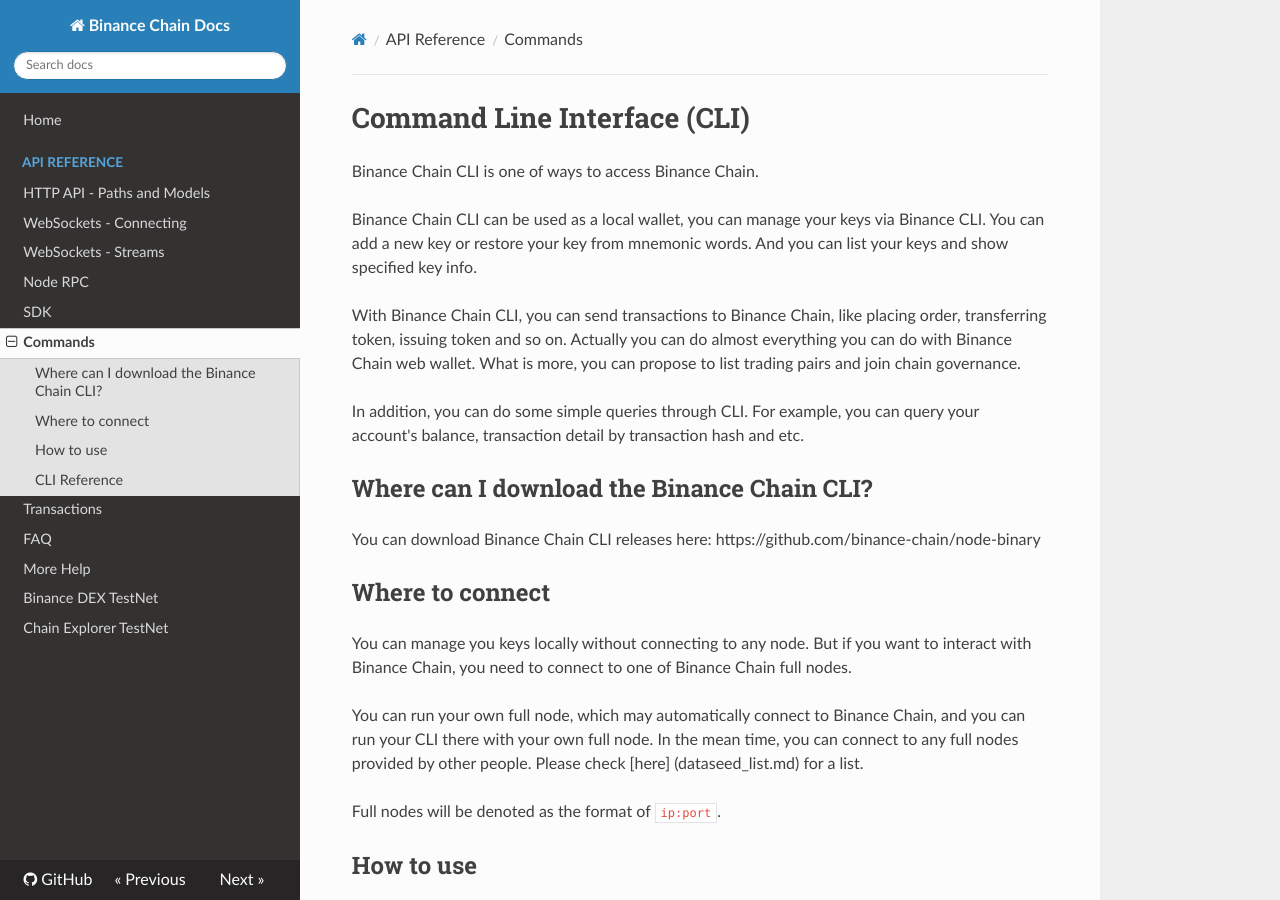
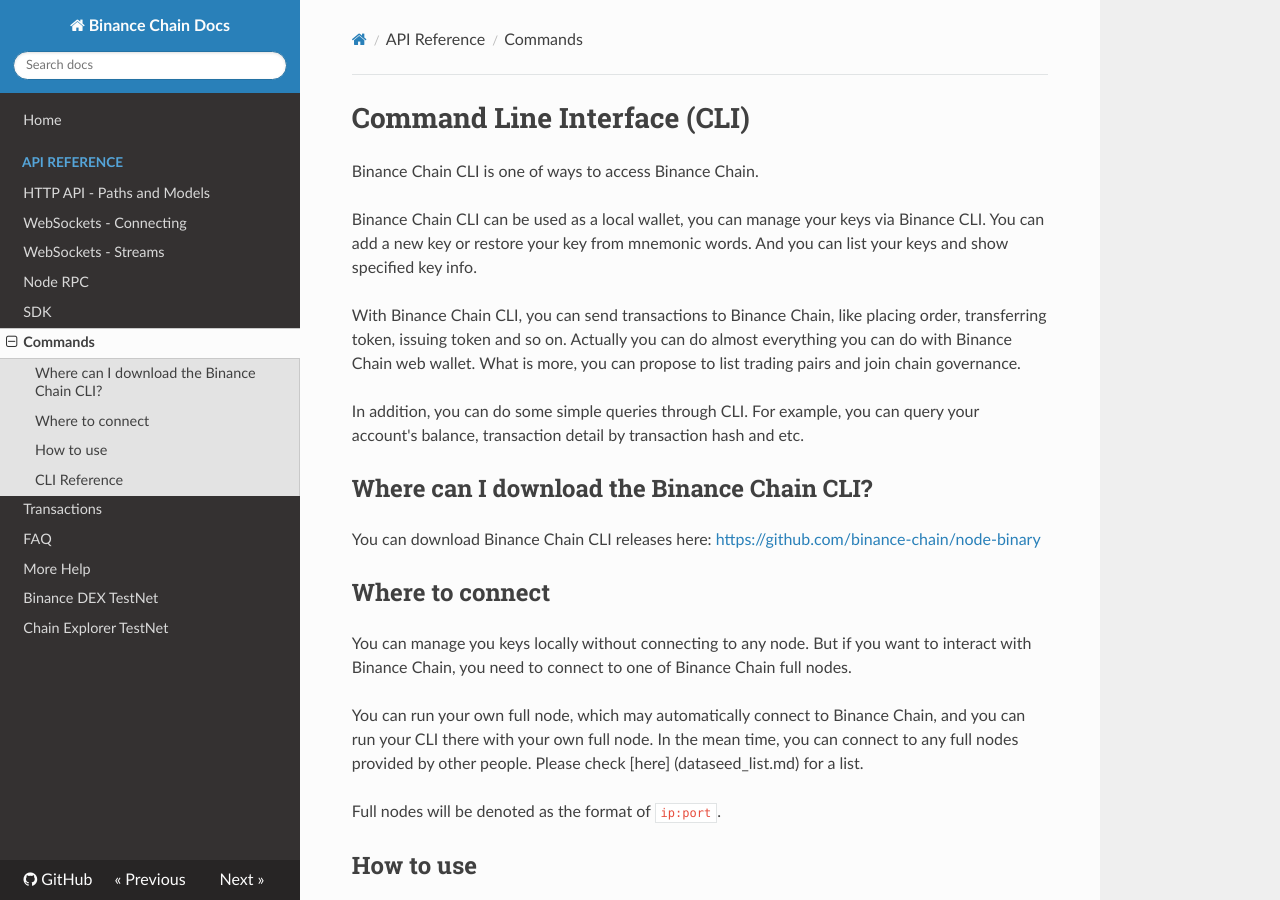
Before and after one commit to yash-sharma1/docs-site, an MkDocs documentation site: the page built from docs/api-reference/cli.md, in a window 1280 px wide and 900 px high. Built offline with MkDocs 1.6.1, drawn with Linux system fonts in a browser that asks for light colours; nearby versions of some CDN libraries; part of the change alters nothing that is shown.

```diff
--- a/docs/api-reference/cli.md
+++ b/docs/api-reference/cli.md
@@ -14,7 +14,7 @@ balance, transaction detail by transaction hash and etc.
 
 ## Where can I download the Binance Chain CLI?
 
-You can download Binance Chain CLI releases here: https://github.com/binance-chain/node-binary
+You can download Binance Chain CLI releases here: [https://github.com/binance-chain/node-binary](https://github.com/binance-chain/node-binary)
 
 ## Where to connect
 
```
